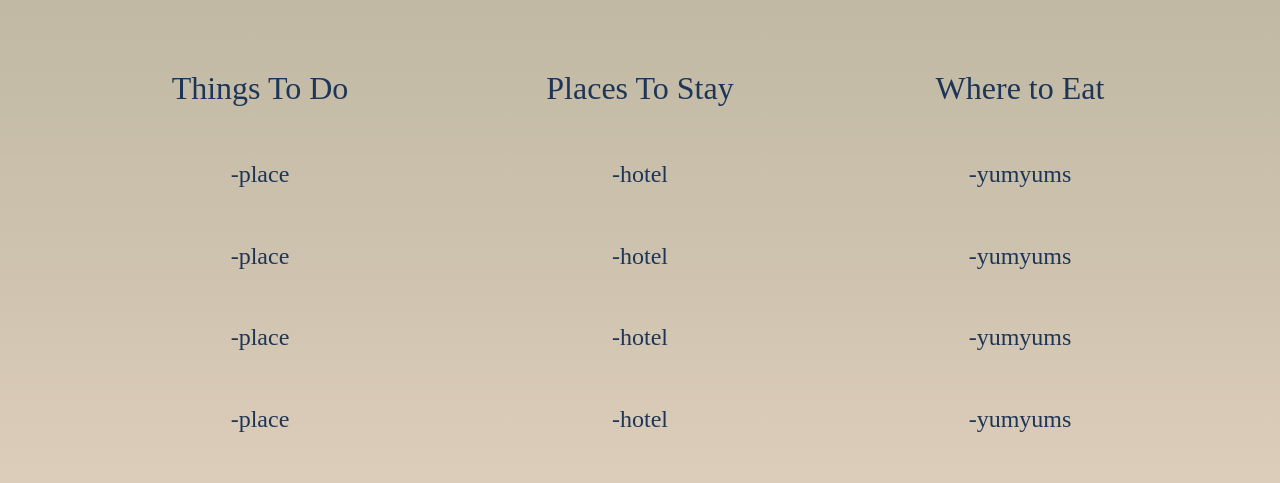
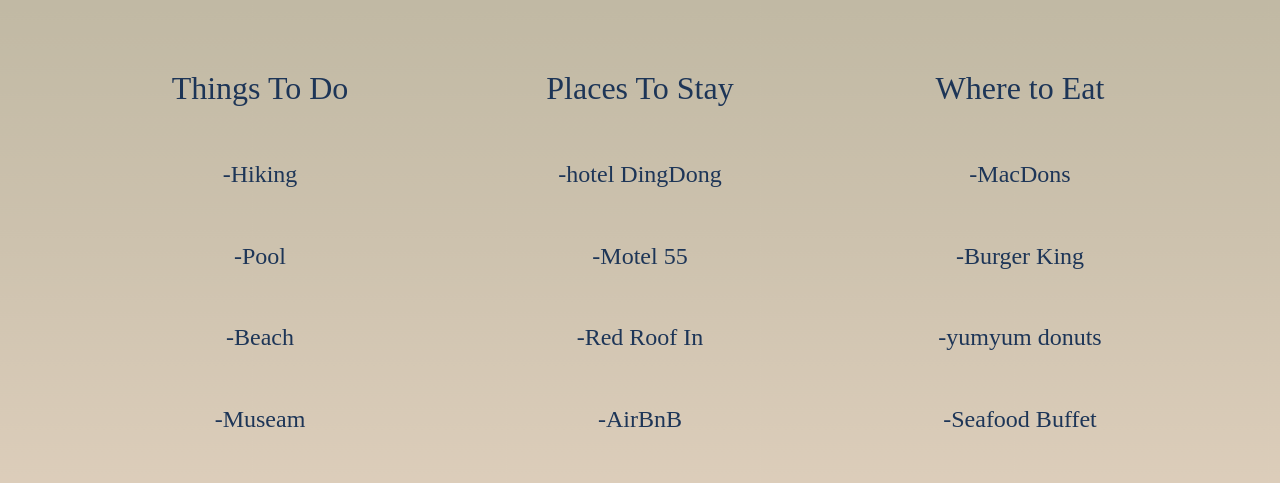
Before and after one commit to P-v-R/wedding-site, a React (Create React App) app: page / in a window 1280 px wide. Shown: the part 2672-3155 px from the top of the page. Built offline with nearby package versions, Linux system fonts and the light colour scheme; a web font is replaced by a local one.

Commit message:
added some filler text

```diff
--- a/src/components/Where.js
+++ b/src/components/Where.js
@@ -37,24 +37,24 @@
               <Col className="where-links"><h2>Where to Eat</h2></Col>
             </Row>
             <Row >
-              <Col className="where-links"><h4>-place</h4></Col>
-              <Col className="where-links"><h4>-hotel</h4></Col>
-              <Col className="where-links"><h4>-yumyums</h4></Col>
+              <Col className="where-links"><h4>-Hiking</h4></Col>
+              <Col className="where-links"><h4>-hotel DingDong</h4></Col>
+              <Col className="where-links"><h4>-MacDons</h4></Col>
             </Row>
             <Row >
-              <Col className="where-links"><h4>-place</h4></Col>
-              <Col className="where-links"><h4>-hotel</h4></Col>
-              <Col className="where-links"><h4>-yumyums</h4></Col>
+              <Col className="where-links"><h4>-Pool</h4></Col>
+              <Col className="where-links"><h4>-Motel 55</h4></Col>
+              <Col className="where-links"><h4>-Burger King</h4></Col>
             </Row>
             <Row >
-              <Col className="where-links"><h4>-place</h4></Col>
-              <Col className="where-links"><h4>-hotel</h4></Col>
-              <Col className="where-links"><h4>-yumyums</h4></Col>
+              <Col className="where-links"><h4>-Beach</h4></Col>
+              <Col className="where-links"><h4>-Red Roof In</h4></Col>
+              <Col className="where-links"><h4>-yumyum donuts</h4></Col>
             </Row>
             <Row >
-              <Col className="where-links"><h4>-place</h4></Col>
-              <Col className="where-links"><h4>-hotel</h4></Col>
-              <Col className="where-links"><h4>-yumyums</h4></Col>
+              <Col className="where-links"><h4>-Museam</h4></Col>
+              <Col className="where-links"><h4>-AirBnB</h4></Col>
+              <Col className="where-links"><h4>-Seafood Buffet</h4></Col>
             </Row>
             <Row >
               <br></br>
```
